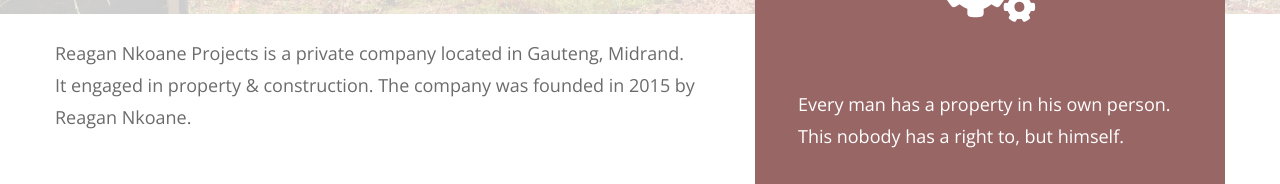
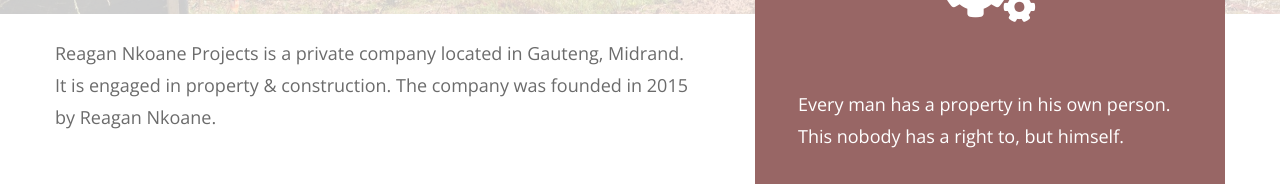
Before and after one commit to jaysetaka/rgn, a plain HTML site: page index.html in a window 1280 px wide. Shown: the part 846-1030 px from the top of the page. Drawn offline with nearby package versions, Linux system fonts and the light colour scheme.

Commit message:
second commit

```diff
--- a/index.html
+++ b/index.html
@@ -50,8 +50,8 @@
                 <h2 class="tm-welcome-title">Reagan Nkoane Projects</h2>
                 <p class="pb-0">
                   Reagan Nkoane Projects is a private company located in
-                  Gauteng, Midrand. It engaged in property & construction. The
-                  company was founded in 2015 by Reagan Nkoane.
+                  Gauteng, Midrand. It is engaged in property & construction.
+                  The company was founded in 2015 by Reagan Nkoane.
                 </p>
               </div>
             </div>
```
